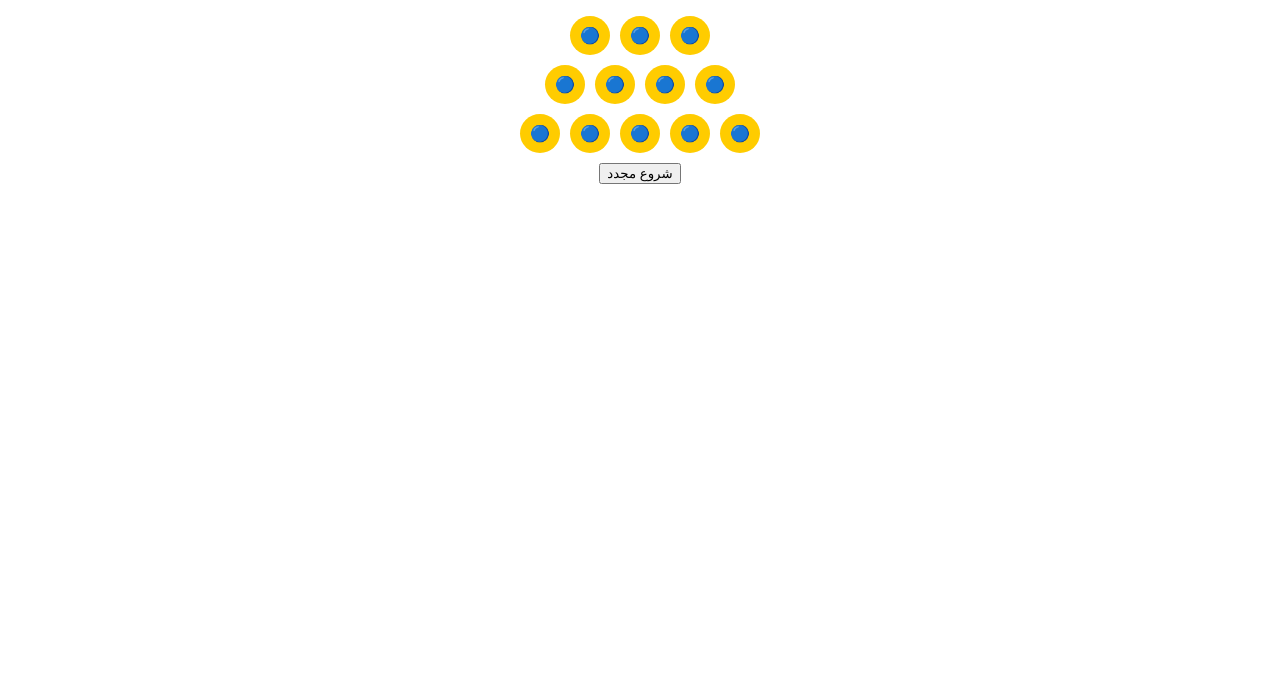
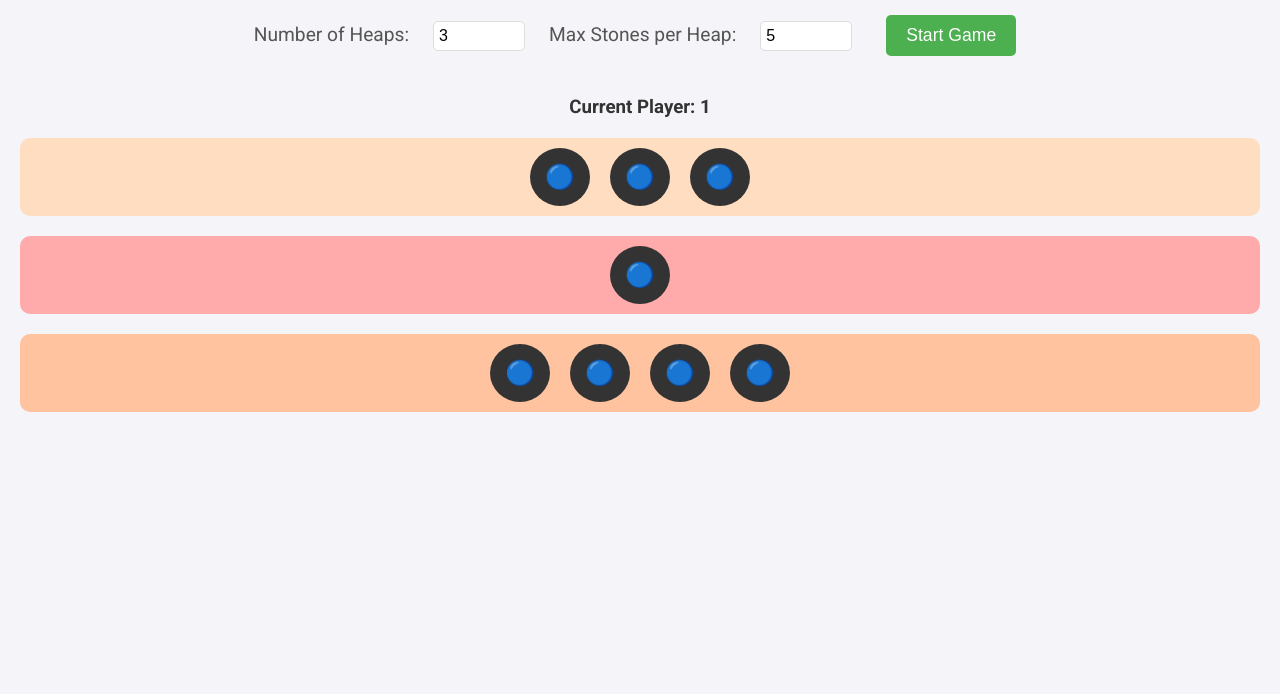
Before and after one commit to Fardad86/rev-nim, a plain HTML site: page index.html in a window 1280 px wide. Shown: the part 106-800 px from the top of the page. Drawn offline with Linux system fonts and the light colour scheme.

Commit message:
Update index.html

```diff
--- a/index.html
+++ b/index.html
@@ -1,37 +1,99 @@
 <!DOCTYPE html>
-<html lang="fa">
+<html lang="en">
 <head>
     <meta charset="UTF-8">
     <meta name="viewport" content="width=device-width, initial-scale=1.0">
-    <title>بازی Nim</title>
+    <title>Nim Game</title>
+    <link href="https://fonts.googleapis.com/css2?family=Roboto:wght@400;700&display=swap" rel="stylesheet">
     <style>
         body {
-            font-family: Arial, sans-serif;
+            font-family: 'Roboto', sans-serif;
             text-align: center;
+            background-color: #f4f4f9;
+            margin: 0;
+            padding: 20px;
+        }
+        h1, h3 {
+            color: #333;
+        }
+        .controls {
+            margin-bottom: 20px;
+        }
+        label {
+            margin: 0 10px;
+            font-size: 1.2em;
+            color: #555;
+        }
+        input[type="number"] {
+            padding: 5px;
+            font-size: 1em;
+            margin: 0 10px;
+            border: 1px solid #ddd;
+            border-radius: 5px;
+            width: 80px;
+        }
+        button {
+            padding: 10px 20px;
+            font-size: 1.1em;
+            border: none;
+            background-color: #4CAF50;
+            color: white;
+            border-radius: 5px;
+            cursor: pointer;
+            margin: 20px;
+        }
+        button:hover {
+            background-color: #45a049;
         }
         .heap {
-            margin: 10px auto;
+            margin: 20px auto;
             display: flex;
             justify-content: center;
             align-items: center;
+            padding: 10px;
+            border-radius: 10px;
+            position: relative;
+        }
+        .heap:nth-child(1) {
+            background-color: #FFDDC1;
+        }
+        .heap:nth-child(2) {
+            background-color: #FFABAB;
+        }
+        .heap:nth-child(3) {
+            background-color: #FFC3A0;
+        }
+        .heap:nth-child(4) {
+            background-color: #D5AAFF;
+        }
+        .heap:nth-child(5) {
+            background-color: #A2D9CE;
         }
         .heap span {
-            margin: 0 5px;
-            padding: 10px;
-            background-color: #ffcc00;
+            margin: 0 10px;
+            padding: 15px;
+            background-color: #333;
             border-radius: 50%;
             cursor: pointer;
+            color: #fff;
+            font-size: 1.5em;
         }
     </style>
 </head>
 <body>
-    <h1>بازی Nim</h1>
-    <h3>بازیکن فعلی: <span id="currentPlayer">1</span></h3>
+    <h1>Nim Game</h1>
+    <div class="controls">
+        <label for="numHeaps">Number of Heaps:</label>
+        <input type="number" id="numHeaps" value="3" min="1" max="10">
+        <label for="maxStones">Max Stones per Heap:</label>
+        <input type="number" id="maxStones" value="5" min="1" max="20">
+        <button onclick="resetGame()">Start Game</button>
+    </div>
+    <h3>Current Player: <span id="currentPlayer">1</span></h3>
     <div id="heapsContainer"></div>
-    <button onclick="resetGame()">شروع مجدد</button>
 
     <script>
-        let heaps = [3, 4, 5];  // تعداد توده‌ها و اشیاء در هر توده
+        let heaps = [];
         let currentPlayer = 1;
 
         function renderHeaps() {
@@ -55,7 +117,7 @@
             if (heaps[heapIndex] >= count) {
                 heaps[heapIndex] -= count;
                 if (checkGameOver()) {
-                    alert(`بازیکن ${currentPlayer} باخت!`);
+                    alert(`Player ${currentPlayer} loses!`);
                 } else {
                     currentPlayer = currentPlayer === 1 ? 2 : 1;
                     document.getElementById('currentPlayer').textContent = currentPlayer;
@@ -69,8 +131,10 @@
         }
 
         function resetGame() {
+            const numHeaps = parseInt(document.getElementById('numHeaps').value);
+            const maxStones = parseInt(document.getElementById('maxStones').value);
+            heaps = Array.from({ length: numHeaps }, () => Math.floor(Math.random() * maxStones) + 1);
             currentPlayer = 1;
-            heaps = [3, 4, 5];
             document.getElementById('currentPlayer').textContent = currentPlayer;
             renderHeaps();
         }
```
